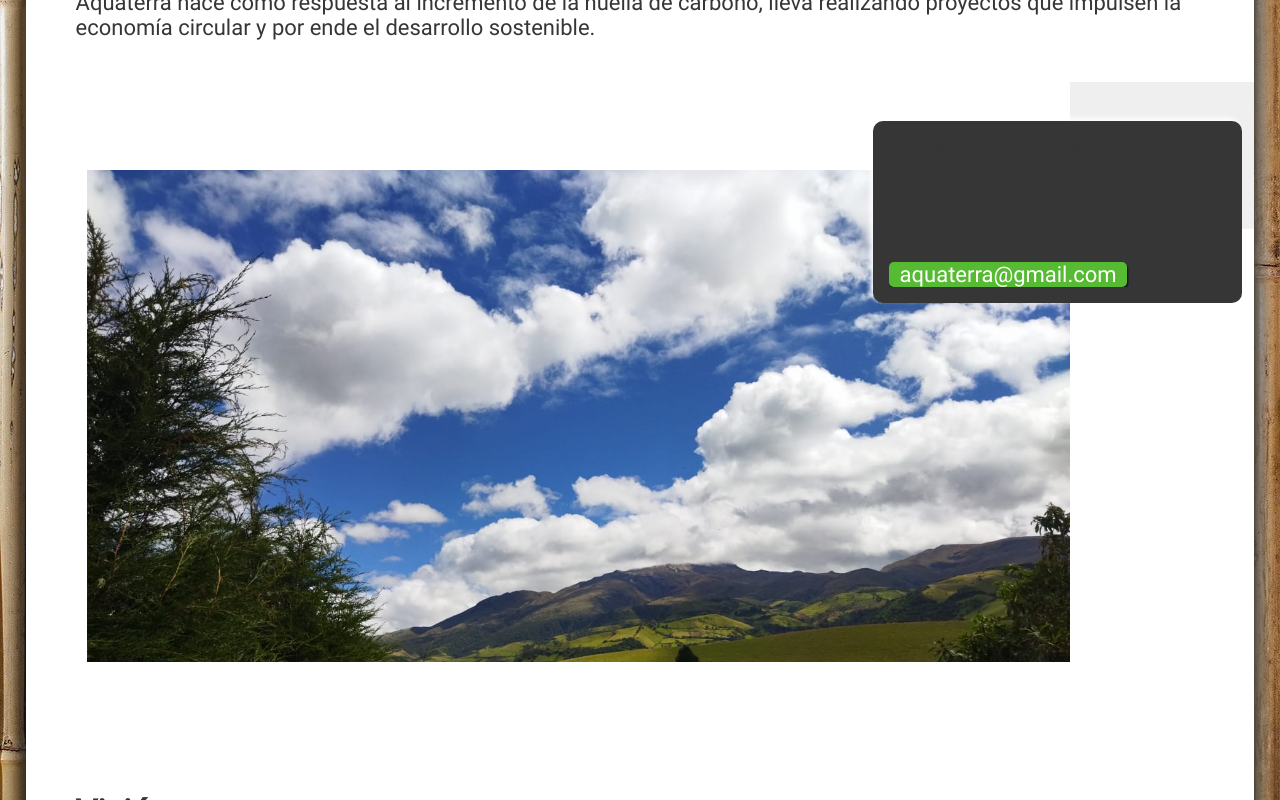
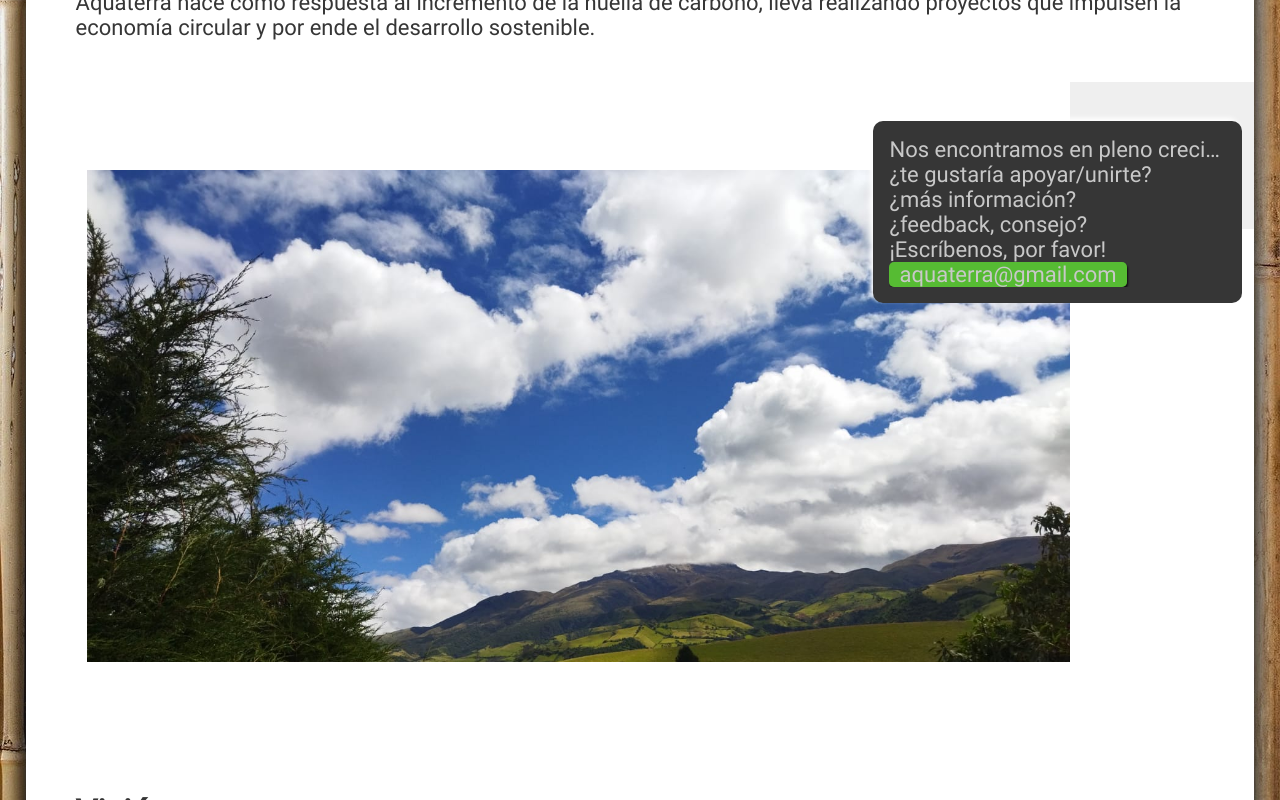
Before and after one commit to videnacry/huasinda, a React (Create React App) app: page /about-us in a window 1280 px wide. Shown: the part 900-1700 px from the top of the page. Built offline with nearby package versions, Linux system fonts and the light colour scheme.

Commit message:
add fill attribute to box react component which gives it a value of 100% for width and height

```diff
--- a/src/components/box/index.css
+++ b/src/components/box/index.css
@@ -2,6 +2,10 @@
     padding: 2vmin;
     position: relative;
     display: inline-block;
+}
+.box-c.fill {
+    width: 100%;
+    height: 100%;
 }
 .box-c.absolute {
     position: absolute;
@@ -11,6 +15,8 @@
 }
 .box-c.dark{
     background-color: #363636;
+}
+.box-c.dark * {
     color: #c8c8c8;
 }
 .box-c.light{
--- a/src/components/box/index.js
+++ b/src/components/box/index.js
@@ -3,8 +3,9 @@ import './index.css'
 
 const Box = (props) => {
 
-    const {title, lines, style, dark, radius, absolute, shadowTopLeft, shadowTopRight, shadowBottomLeft, shadowBottomRight, wrap} = props
+    const {title, lines, style, dark, radius, absolute, shadowTopLeft, shadowTopRight, shadowBottomLeft, shadowBottomRight, wrap, fill} = props
     let boxClass = 'box-c'
+    boxClass += fill ? ' fill' : ''
     boxClass += wrap ? ' wrap' : ''
     boxClass += dark ? ' dark' : ' light'
     boxClass += radius ? ' border-radius' : ''
```
